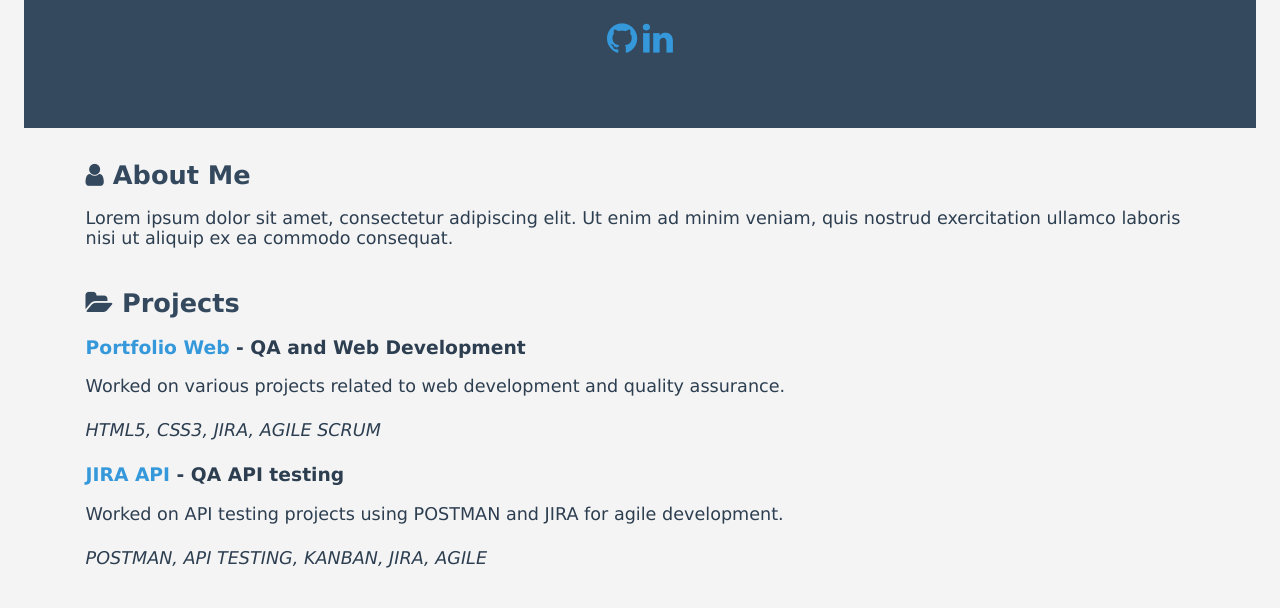
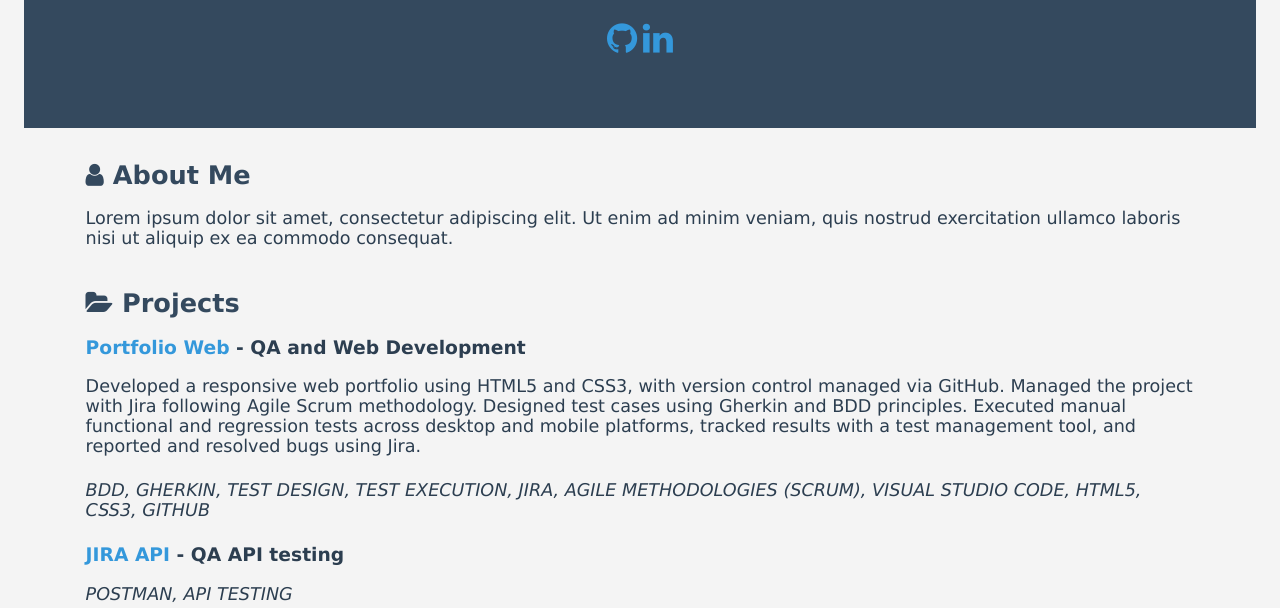
Before and after one commit to Bootcamp-QA/web-portfolio-template, a plain HTML site: page index.html in a window 1280 px wide. Shown: the part 188-796 px from the top of the page. Drawn offline with Linux system fonts and the light colour scheme.

Commit message:
Update index.html

```diff
--- a/index.html
+++ b/index.html
@@ -35,13 +35,13 @@
 
       <h3><a href="https://yourwebsite.com" target="_blank">Portfolio Web</a> - QA and Web
         Development</h3>
-      <p>Worked on various projects related to web development and quality assurance.</p>
-      <p><em>HTML5, CSS3, JIRA, AGILE SCRUM</em></p>
+      <p>Developed a responsive web portfolio using HTML5 and CSS3, with version control managed via GitHub. Managed the project with Jira following Agile Scrum methodology. Designed test cases using Gherkin and BDD principles. Executed manual functional and regression tests across desktop and mobile platforms, tracked results with a test management tool, and reported and resolved bugs using Jira.</p>
+      <p><em> BDD, GHERKIN, TEST DESIGN, TEST EXECUTION, JIRA, AGILE METHODOLOGIES (SCRUM), VISUAL STUDIO CODE, HTML5, CSS3, GITHUB </em></p>
 
       <h3><a href="https://yourwebsite.com" target="_blank">JIRA API</a> - QA API testing
       </h3>
-      <p>Worked on API testing projects using POSTMAN and JIRA for agile development.</p>
-      <p><em>POSTMAN, API TESTING, KANBAN, JIRA, AGILE</em></p>
+      <pDesigned and executed automated API tests for the Jira API using Postman, based on Jira API documentation. Verified various endpoints, including creating, retrieving, updating, and deleting comments. Tested both positive scenarios and negative cases.</p>
+      <p><em>POSTMAN, API TESTING</em></p>
     </section>
 
     <section>
```
